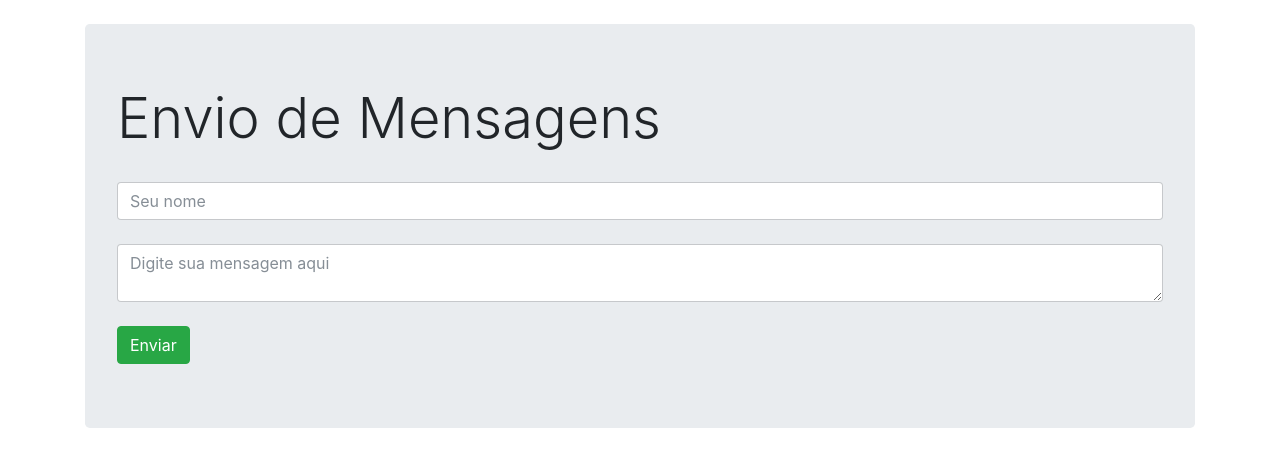
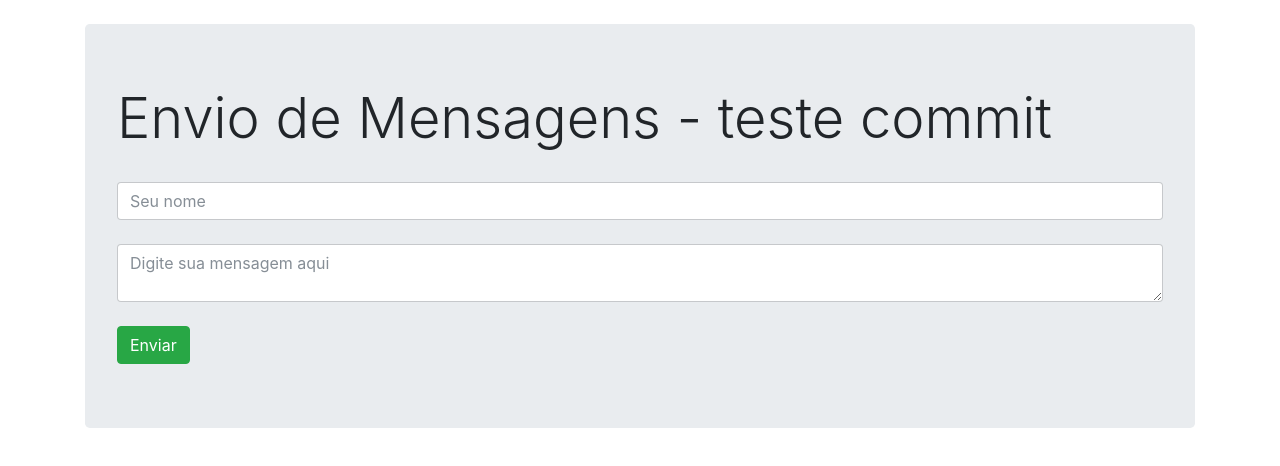
Before and after one commit to gustavo1ms/ezops-test-gustavo, a website: page index.html in a window 1280 px wide. Drawn offline with nearby package versions, Linux system fonts and the light colour scheme; no server answers.

Commit message:
teste de pipeline

```diff
--- a/index.html
+++ b/index.html
@@ -14,7 +14,7 @@
 <div class="container">
     <br>
     <div class="jumbotron">
-        <h1 class="display-4">Envio de Mensagens</h1>
+        <h1 class="display-4">Envio de Mensagens - teste commit</h1>
         <br>
         <input id = "name" class="form-control" placeholder="Seu nome">
         <br>
```
